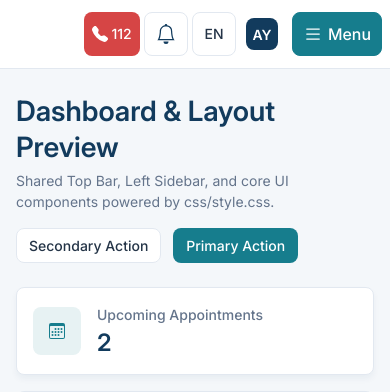
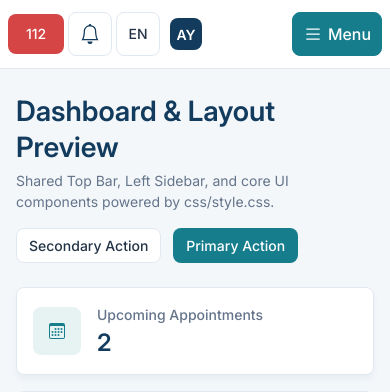
Before and after one commit to aerdemarac/CHN, a PHP site: page /test-endpoints/top-and-sidebar-test.php in a window 390 px wide. Shown: the top 392 px of the page. Run offline with PHP 8.4, Linux system fonts and the light colour scheme.

Commit message:
feature: enhance topbar notifications, languages and mobile layout

```diff
--- a/css/style.css
+++ b/css/style.css
@@ -159,6 +168,15 @@ a:hover { color: var(--color-secondary-hover); }
 
 .topbar__dropdown {
     position: relative;
+    display: flex;
+    align-items: center;
+}
+
+.topbar__notification-empty {
+    margin: 0;
+    padding: 12px 16px;
+    color: var(--color-text-muted);
+    font-size: 0.875rem;
 }
 
 .topbar__user {
@@ -870,22 +888,51 @@ textarea.form-control {
 
 @media (max-width: 767px) {
     .topbar {
-        flex-wrap: wrap;
+        flex-wrap: nowrap;
         margin-left: 0;
-        min-height: 80px;
-        padding: 16px 128px 16px 16px;
+        min-height: 64px;
+        padding: 12px 104px 12px 8px;
+        gap: 0;
     }
 
-    .topbar__breadcrumb-item--root,
-    .topbar__breadcrumb-sep,
+    .topbar__left,
+    .topbar__emergency .icon,
     .topbar__emergency-label,
-    .topbar__user-info {
+    .topbar__user-info,
+    .topbar__user .topbar__caret {
         display: none;
     }
 
+    .topbar__actions {
+        gap: 8px;
+        flex-wrap: nowrap;
+    }
+
+    .topbar__actions .btn,
     .topbar__user {
-        gap: 8px;
-        padding: 4px 8px 4px 4px;
+        height: 40px;
+        padding: 4px;
+        flex-shrink: 0;
+    }
+
+    .topbar__emergency,
+    .topbar__lang-toggle {
+        width: 52px;
+    }
+
+    .topbar__notifications,
+    .topbar__user {
+        width: 40px;
+        justify-content: center;
+    }
+
+    .topbar__dropdown > .topbar__menu {
+        max-width: calc(100vw - 16px);
+    }
+
+    .topbar__notifications + .topbar__menu {
+        left: 0;
+        right: auto;
     }
 
     .content {
@@ -1140,11 +1190,11 @@ textarea.form-control {
 }
 
 @media (max-width: 767px) {
-    /* Four tools sit tightly to the LEFT of the existing Menu control. */
+    /* Keep the four tools at the left; reserve space for the existing Menu. */
     .topbar {
         display: flex;
         align-items: center;
-        justify-content: flex-end;
+        justify-content: flex-start;
         flex-wrap: nowrap;
         min-height: 68px;
         padding: 12px 106px 12px 8px; /* 90px Menu + 8px right + 8px gap */
@@ -1152,14 +1202,14 @@ textarea.form-control {
     .topbar__actions {
         display: flex;
         align-items: center;
-        justify-content: flex-end;
+        justify-content: flex-start;
         flex-wrap: nowrap;
         flex: 0 0 auto;
         width: max-content;
         max-width: none;
         min-width: 0;
         gap: 4px;
-        margin-left: auto;
+        margin-left: 0;
     }
     .topbar__actions > .topbar__dropdown {
         flex: 0 0 auto;
--- a/include/top-bar.php
+++ b/include/top-bar.php
@@ -102,9 +102,14 @@ $chnUnreadNotifications = count(array_filter(
 ));
 
 $chnLanguages = [
+    'tr' => ['code' => 'TR', 'label' => 'Türkçe'],
     'en' => ['code' => 'EN', 'label' => 'English'],
-    'tr' => ['code' => 'TR', 'label' => 'Türkçe'],
     'el' => ['code' => 'EL', 'label' => 'Ελληνικά'],
+    'ru' => ['code' => 'RU', 'label' => 'Русский'],
+    'yo' => ['code' => 'YO', 'label' => 'Yorùbá'],
+    'de' => ['code' => 'DE', 'label' => 'Deutsch'],
+    'fr' => ['code' => 'FR', 'label' => 'Français'],
+    'es' => ['code' => 'ES', 'label' => 'Español'],
 ];
 
 $chnActiveLang = 'en';
@@ -126,7 +131,7 @@ if (isset($chnLang) && is_string($chnLang) && isset($chnLanguages[$chnLang])) {
     .topbar {
         display: flex !important;
         align-items: center !important;
-        justify-content: flex-end !important;
+        justify-content: flex-start !important;
         flex-wrap: nowrap !important;
         min-height: 68px !important;
         padding: 12px 106px 12px 8px !important;
@@ -134,13 +139,13 @@ if (isset($chnLang) && is_string($chnLang) && isset($chnLanguages[$chnLang])) {
     .topbar > .topbar__actions {
         display: flex !important;
         align-items: center !important;
-        justify-content: flex-end !important;
+        justify-content: flex-start !important;
         flex-wrap: nowrap !important;
         flex: 0 0 auto !important;
         width: max-content !important;
         max-width: none !important;
         gap: 4px !important;
-        margin-left: auto !important;
+        margin-left: 0 !important;
     }
     .topbar__user, .topbar__user:hover {
         background: transparent !important;
```
Also changed, not shown: other parts of css/style.css (+25 -3 lines).
